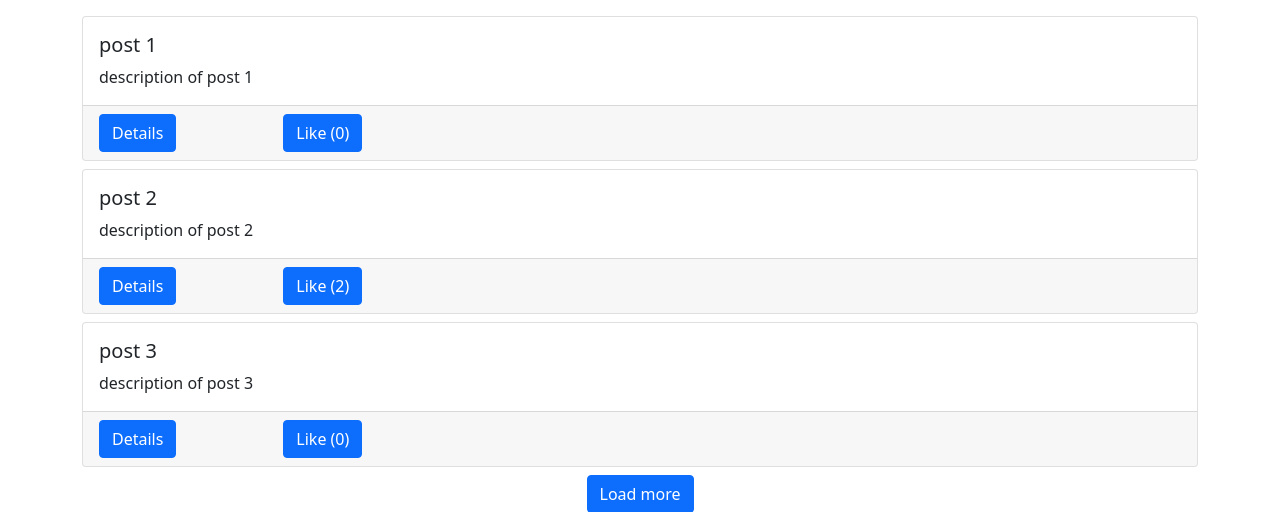
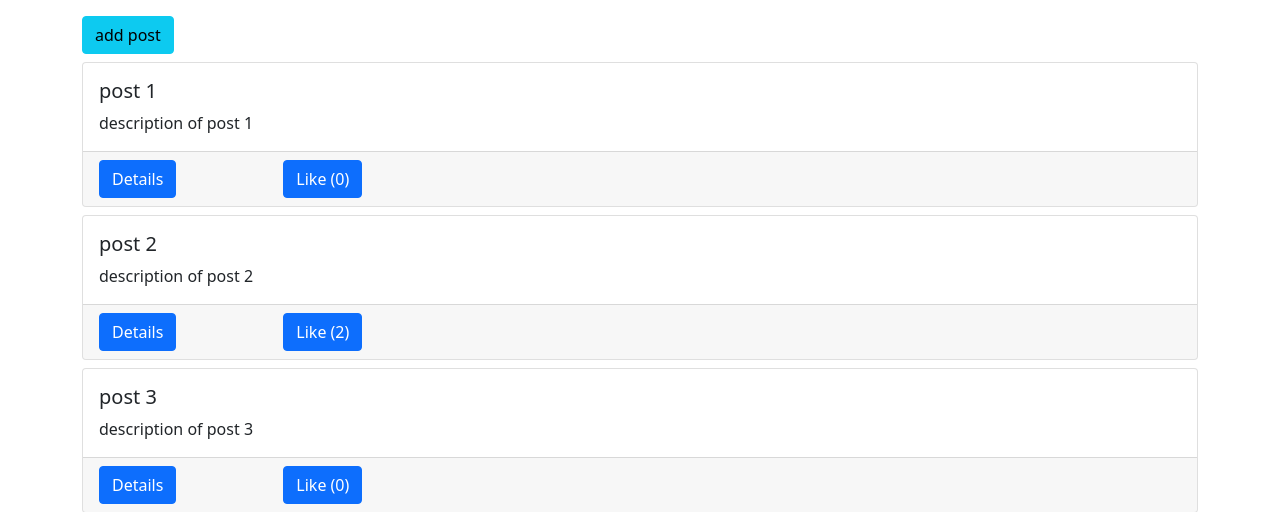
Before and after one commit to vrushti215/Ass_4, a Django app: page / in a window 1280 px wide. Shown: the top 512 px of the page. Run offline with Django 5.2, Linux system fonts and the light colour scheme; data comes from the database, SQL or seed files in the repository.

Commit message:
Adding the first modal

```diff
--- a/vshah5494_src/posts/templates/posts/main.html
+++ b/vshah5494_src/posts/templates/posts/main.html
@@ -10,9 +10,28 @@ posts
 {% endblock title %}
 
 {% block  content %}
-    <!-- {% for obj in qs %}
-        {{obj.title}} - {{obj.body}} <br>
-    {% endfor %} -->
+<!-- Modal -->
+    <div class="modal fade" id="addPostModal" tabindex="-1" aria-labelledby="exampleModalLabel" aria-hidden="true">
+        <div class="modal-dialog">
+            <div class="modal-content">
+                <div class="modal-header">
+                    <h1 class="modal-title fs-5" id="exampleModalLabel">Create Post</h1>
+                    <button type="button" class="btn-close" data-bs-dismiss="modal" aria-label="Close"></button>
+                </div>
+                <div class="modal-body">
+                    ...
+                </div>
+                <div class="modal-footer">
+                    <button type="button" class="btn btn-danger" data-bs-dismiss="modal">close</button>
+                    <button type="button" class="btn btn-success">+ add</button>
+                </div>
+            </div>
+        </div>
+    </div>
+
+    <button type="button" class="btn btn-info mb-2" data-bs-toggle="modal" data-bs-target="#addPostModal">
+        add post
+    </button>
     <div id="posts-box" ></div>
     <div id="spinner-box" class="text-center">
         <div class="spinner-border" role="status"></div>
```
